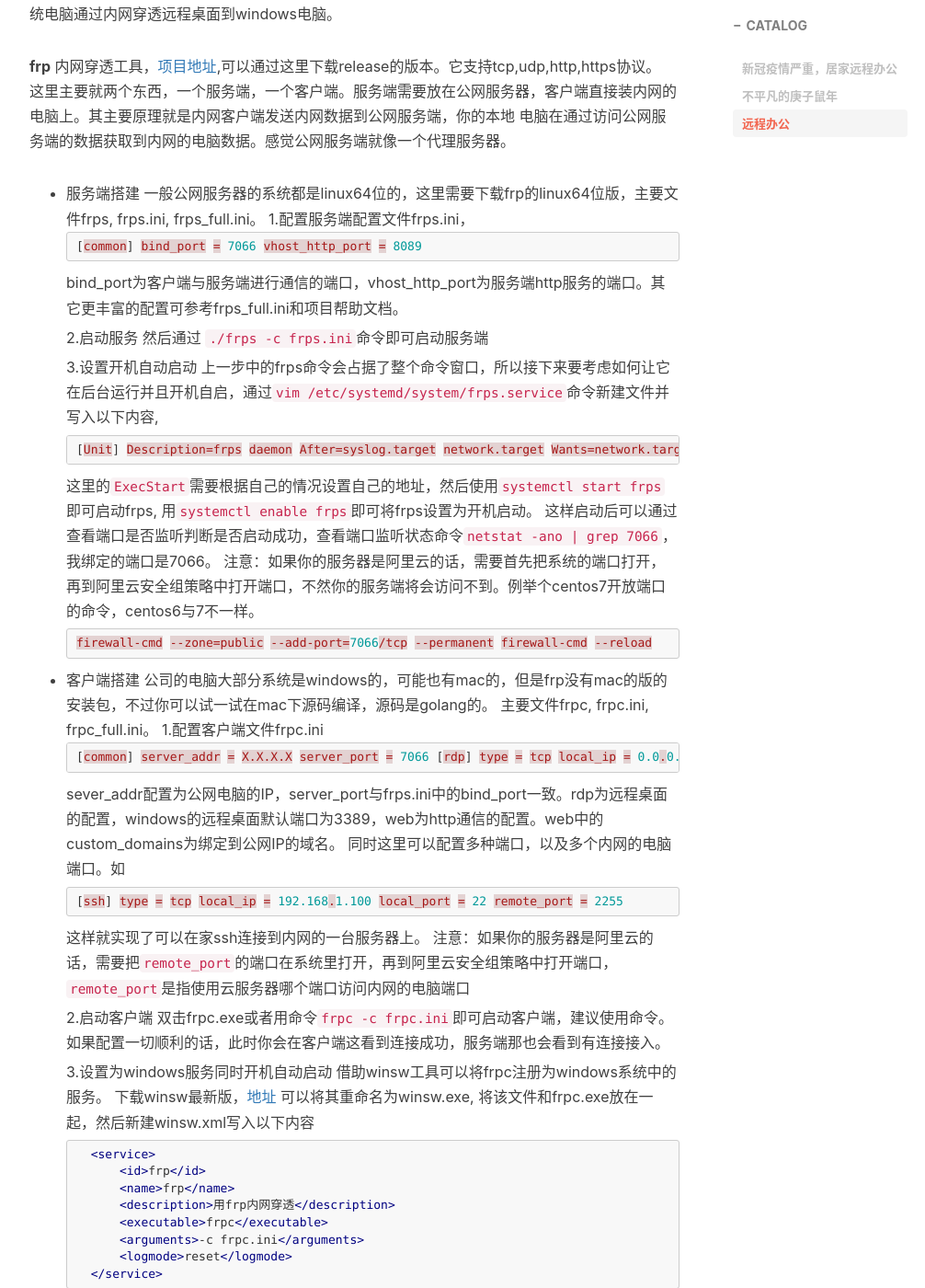
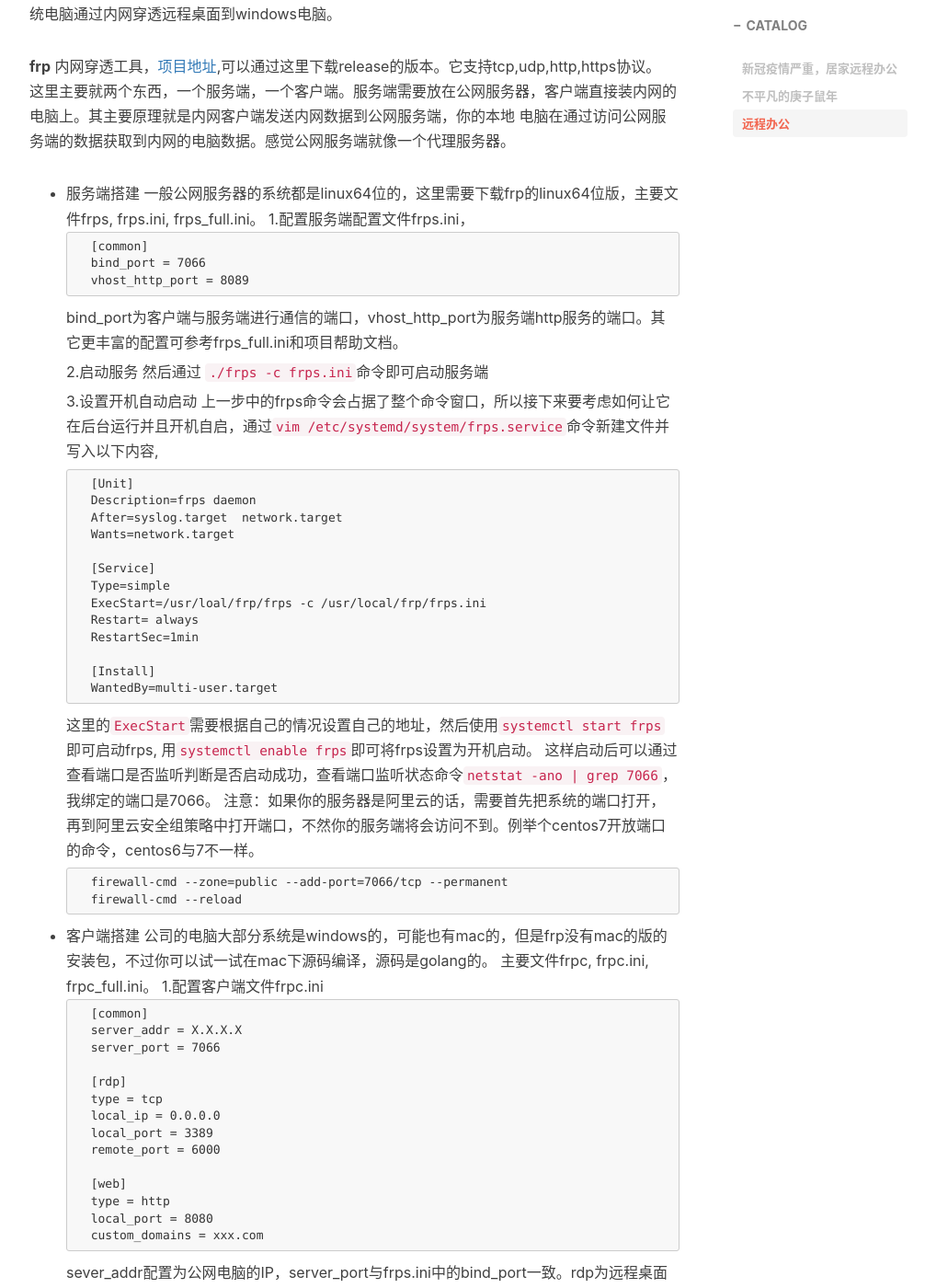
Before and after one commit to HughNian/HughNian.github.io, a Jekyll site: the page built from _posts/2020-02-13-远程办公.md, in a window 1280 px wide and 1400 px high, scrolled down 1133 px. Shown: the whole window at 92% size, without its empty margins (233-1239 px from the left). Built offline with Jekyll 4.4.1, drawn with Linux system fonts in a browser that asks for light colours; nearby versions of some CDN libraries; comment, search, counter and statistics services are not loaded.

Commit message:
new article

````diff
--- a/_posts/2020-02-13-远程办公.md
+++ b/_posts/2020-02-13-远程办公.md
@@ -35,7 +35,7 @@ tags:
 - 服务端搭建
   一般公网服务器的系统都是linux64位的，这里需要下载frp的linux64位版，主要文件frps, frps.ini, frps_full.ini。
   1.配置服务端配置文件frps.ini，
-  ```json
+  ```xml
     [common]
     bind_port = 7066
     vhost_http_port = 8089
@@ -47,7 +47,7 @@ tags:
 
   3.设置开机自动启动
   上一步中的frps命令会占据了整个命令窗口，所以接下来要考虑如何让它在后台运行并且开机自启，通过`vim /etc/systemd/system/frps.service`命令新建文件并写入以下内容,
-  ```json
+  ```xml
     [Unit]
     Description=frps daemon
     After=syslog.target  network.target
@@ -65,7 +65,7 @@ tags:
   这里的`ExecStart`需要根据自己的情况设置自己的地址，然后使用`systemctl start frps`即可启动frps, 用`systemctl enable frps`即可将frps设置为开机启动。
   这样启动后可以通过查看端口是否监听判断是否启动成功，查看端口监听状态命令`netstat -ano | grep 7066`，我绑定的端口是7066。
   注意：如果你的服务器是阿里云的话，需要首先把系统的端口打开，再到阿里云安全组策略中打开端口，不然你的服务端将会访问不到。例举个centos7开放端口的命令，centos6与7不一样。
-  ```json
+  ```xml
     firewall-cmd --zone=public --add-port=7066/tcp --permanent
     firewall-cmd --reload
   ```
@@ -74,7 +74,7 @@ tags:
   公司的电脑大部分系统是windows的，可能也有mac的，但是frp没有mac的版的安装包，不过你可以试一试在mac下源码编译，源码是golang的。
   主要文件frpc, frpc.ini, frpc_full.ini。
   1.配置客户端文件frpc.ini
-  ```json
+  ```xml
     [common]
     server_addr = X.X.X.X
     server_port = 7066
````
